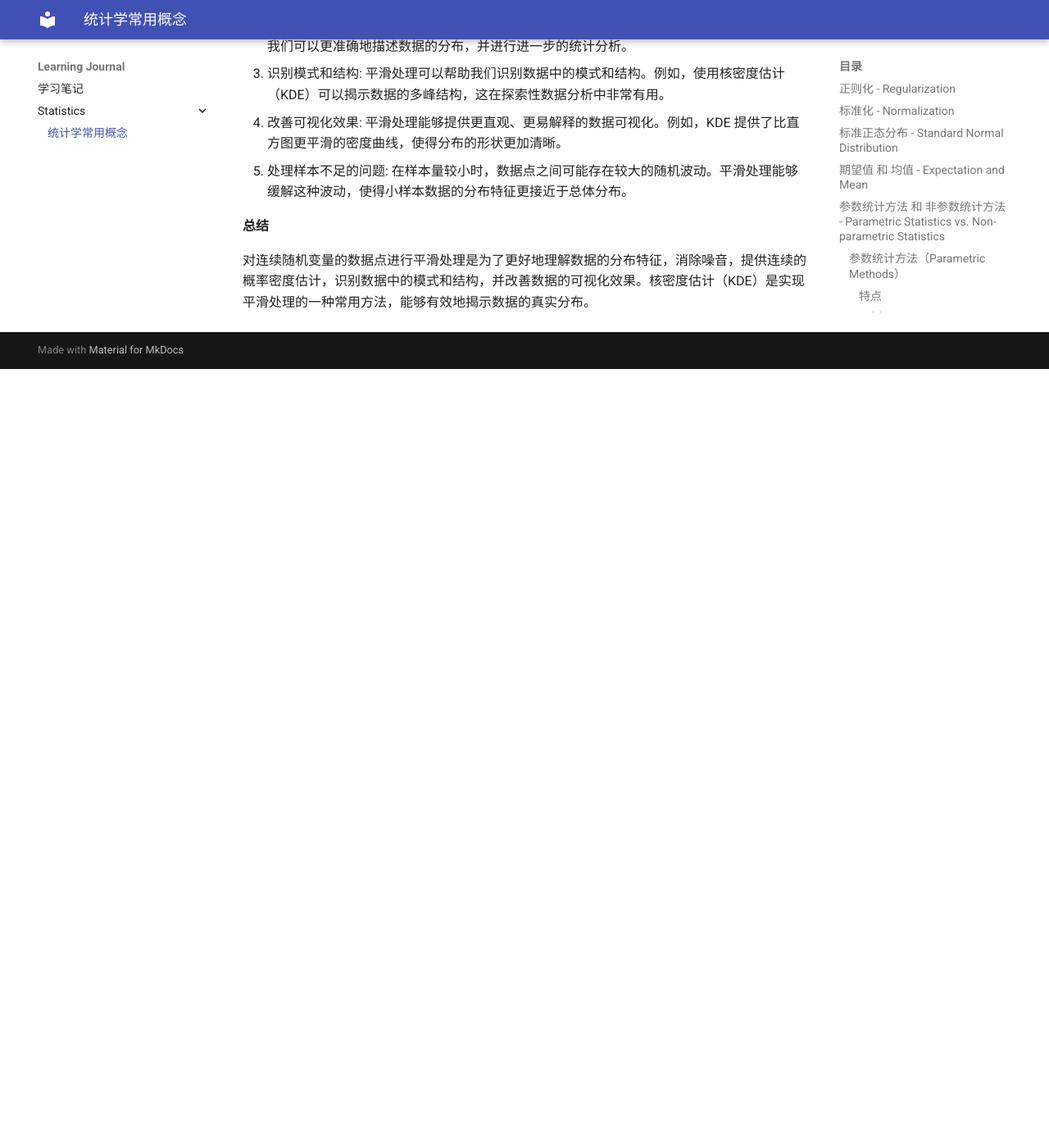
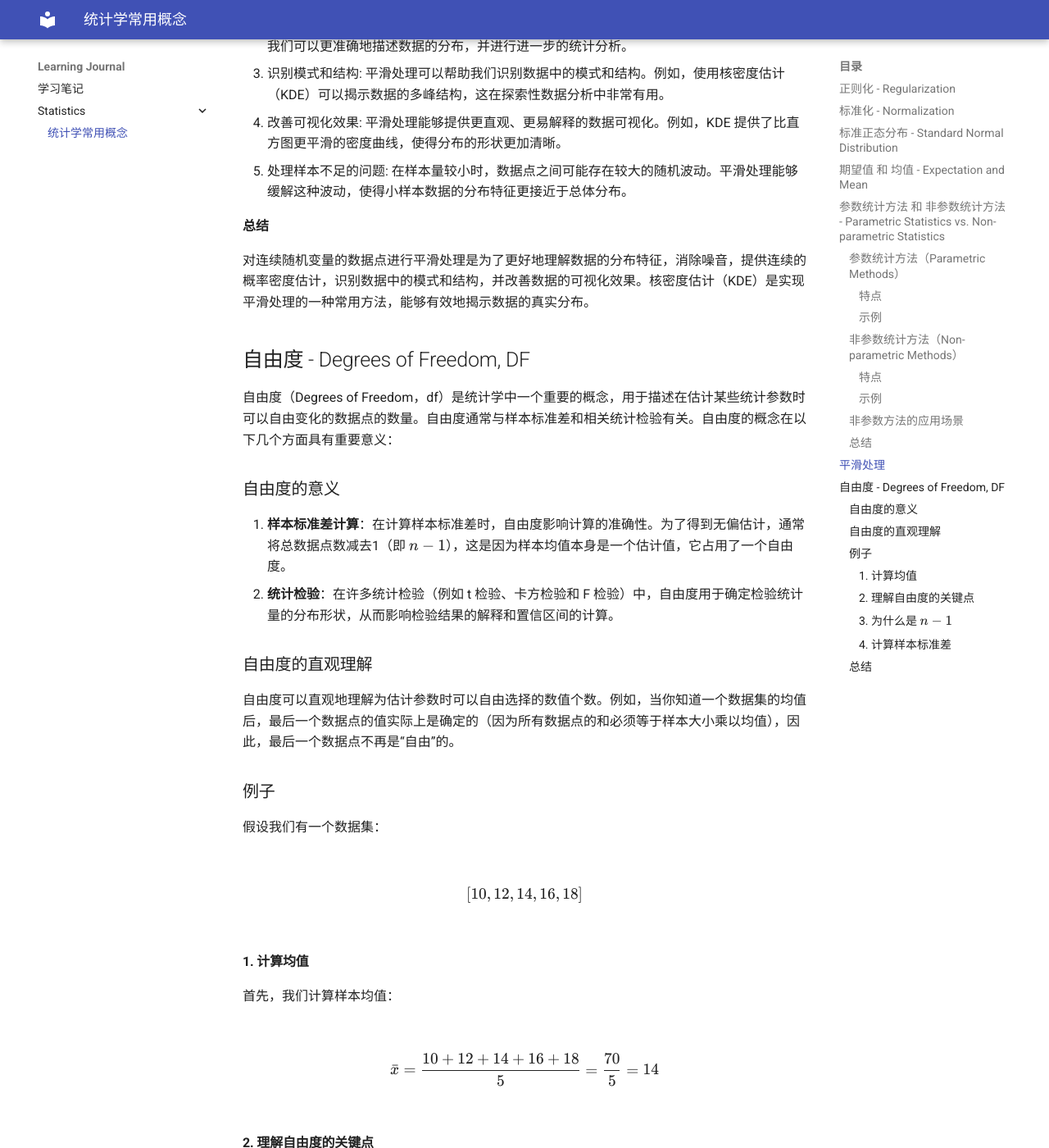
Before and after one commit to szlevinli/learning-journal-doc, an MkDocs documentation site: the page built from docs/Statistics/concept.md, in a window 1280 px wide and 1400 px high, scrolled down 5738 px. Shown: the whole window at 82% size. Built offline with MkDocs 1.6.1 and Material for MkDocs 9.7.7, drawn with Linux system fonts in a browser that asks for light colours; before the commit the page ends 6188 px from its top, so only the background shows below that; some of the changed text lies outside the part shown.

Commit message:
增加 "自由度" 的理解

```diff
--- a/docs/Statistics/concept.md
+++ b/docs/Statistics/concept.md
@@ -205,3 +205,76 @@ X_train_scaled = scaler.fit_transform(X_train)
 **总结**
 
 对连续随机变量的数据点进行平滑处理是为了更好地理解数据的分布特征，消除噪音，提供连续的概率密度估计，识别数据中的模式和结构，并改善数据的可视化效果。核密度估计（KDE）是实现平滑处理的一种常用方法，能够有效地揭示数据的真实分布。
+
+## 自由度 - Degrees of Freedom, DF
+
+自由度（Degrees of Freedom，df）是统计学中一个重要的概念，用于描述在估计某些统计参数时可以自由变化的数据点的数量。自由度通常与样本标准差和相关统计检验有关。自由度的概念在以下几个方面具有重要意义：
+
+### 自由度的意义
+
+1. **样本标准差计算**：在计算样本标准差时，自由度影响计算的准确性。为了得到无偏估计，通常将总数据点数减去1（即 \( n - 1 \)），这是因为样本均值本身是一个估计值，它占用了一个自由度。
+2. **统计检验**：在许多统计检验（例如 t 检验、卡方检验和 F 检验）中，自由度用于确定检验统计量的分布形状，从而影响检验结果的解释和置信区间的计算。
+
+### 自由度的直观理解
+
+自由度可以直观地理解为估计参数时可以自由选择的数值个数。例如，当你知道一个数据集的均值后，最后一个数据点的值实际上是确定的（因为所有数据点的和必须等于样本大小乘以均值），因此，最后一个数据点不再是“自由”的。
+
+### 例子
+
+假设我们有一个数据集：
+
+\[ [10, 12, 14, 16, 18] \]
+
+#### 1. 计算均值
+
+首先，我们计算样本均值：
+
+\[ \bar{x} = \frac{10 + 12 + 14 + 16 + 18}{5} = \frac{70}{5} = 14 \]
+
+#### 2. 理解自由度的关键点
+
+在计算均值时，我们确实使用了所有5个数据点的信息。但是，在计算样本标准差时，情况有所不同。
+
+假设我们已经知道样本均值是14。如果我们知道其中4个数据点（例如10, 12, 16, 18），那么第5个数据点14实际上是被前4个数据点和均值所约束的。因为：
+
+\[ \text{总和} = \bar{x} \times n = 14 \times 5 = 70 \]
+
+前4个数据点的总和是：
+
+\[ 10 + 12 + 16 + 18 = 56 \]
+
+第5个数据点必须是：
+
+\[ 70 - 56 = 14 \]
+
+#### 3. 为什么是 \( n-1 \)
+
+在计算样本方差和标准差时，我们使用自由度 \( n-1 \) 而不是 \( n \)，这是因为计算均值时已经用掉了一个自由度。换句话说，均值作为一个已知量，它已经固定了一个数据点的值，使得这个数据点不能再自由变化。因此，只有 \( n-1 \) 个数据点是“自由”的。
+
+#### 4. 计算样本标准差
+
+用这个理解，我们计算样本标准差：
+
+先计算每个数据点与均值的差的平方：
+
+\[ (10 - 14)^2 = 16 \]
+\[ (12 - 14)^2 = 4 \]
+\[ (14 - 14)^2 = 0 \]
+\[ (16 - 14)^2 = 4 \]
+\[ (18 - 14)^2 = 16 \]
+
+将这些平方和相加：
+
+\[ 16 + 4 + 0 + 4 + 16 = 40 \]
+
+然后计算样本方差：
+
+\[ \text{Variance} = \frac{40}{n-1} = \frac{40}{4} = 10 \]
+
+最后计算样本标准差：
+
+\[ s = \sqrt{10} \approx 3.16 \]
+
+### 总结
+
+在计算样本标准差时，我们使用 \( n-1 \) 而不是 \( n \) 是因为计算样本均值时已经用了一个自由度。这个过程确保了我们得到的方差和标准差是无偏估计。这就是为什么我们在统计计算中使用 \( n-1 \) 而不是 \( n \)。
```
